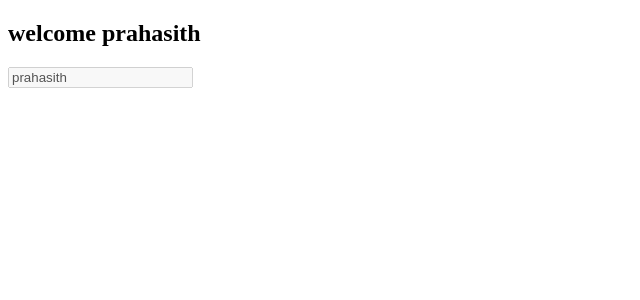
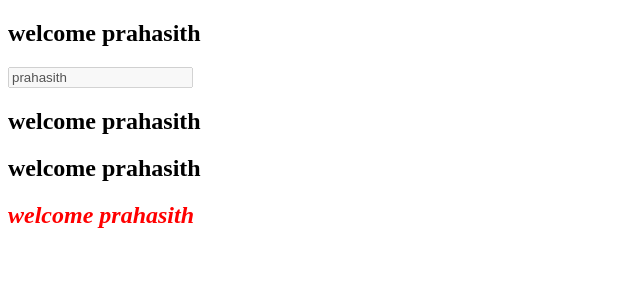
Before and after one commit to Prahasithk93/Angular-Practice, an Angular app in the folder check/: page / in a window 1280 px wide. Shown: the top 300 px of the page, without its empty margins (0-640 px from the left). Built offline with nearby package versions, Linux system fonts and the light colour scheme.

Commit message:
classbinding

```diff
--- a/check/src/app/app.component.ts
+++ b/check/src/app/app.component.ts
@@ -1,16 +1,38 @@
 import { Component } from '@angular/core';
+import { reduce } from 'rxjs';
 
 @Component({
   selector: 'app-root',
   template:`
-  <h2>welcome {{name}}</h2>
+  <h2 class="text-color">welcome {{name}}</h2>
   <input bind-disabled="isDisabled" [id]="ID" type="text" value="prahasith">
+  <h2 [class]="color">welcome {{name}}</h2>
+  <h2 [class.text-color]="hasError">welcome {{name}}</h2>
+  <h2 [ngClass]="Classes">welcome {{name}}</h2>
   ` ,
-  styleUrls: ['./app.component.css']
+  styles: [`
+    .text-success{
+      color: red;
+    }
+    .text-failure{
+      font-size:50px;
+    }
+    .text-tie{
+      font-style:italic;
+    }
+  `]
 })
 export class AppComponent {
   title = 'Hello-world';
-  public name="prahasith"
+  public name="prahasith";
+  public color="text-color";
   public ID="testid";
   public isDisabled=true;
+  public hasError=false;
+  public Classes={
+    "text-success": !this.hasError,
+    "text-failure": this.hasError,
+    "text-tie":this.isDisabled
+  }
+
 }
```
